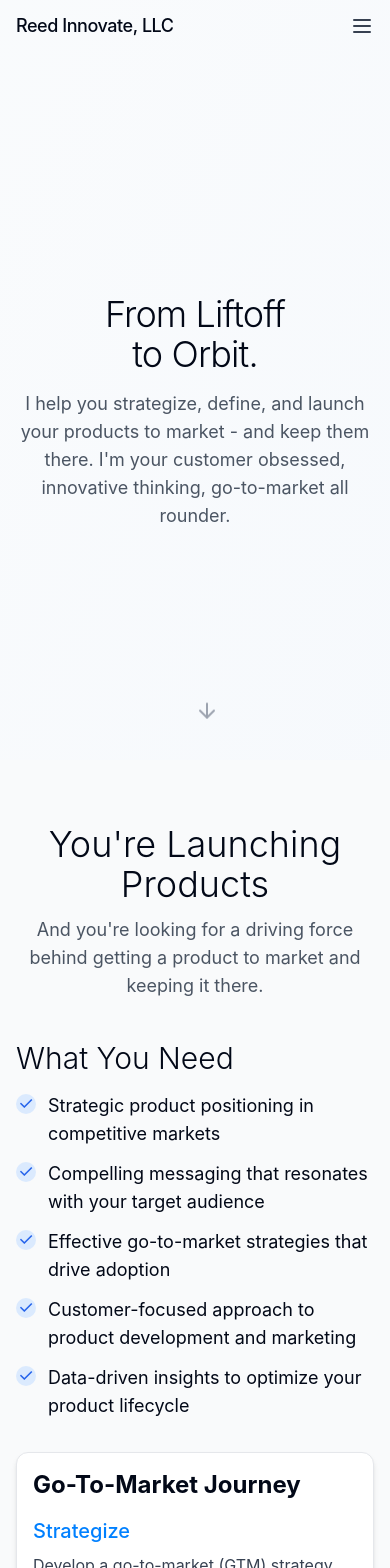
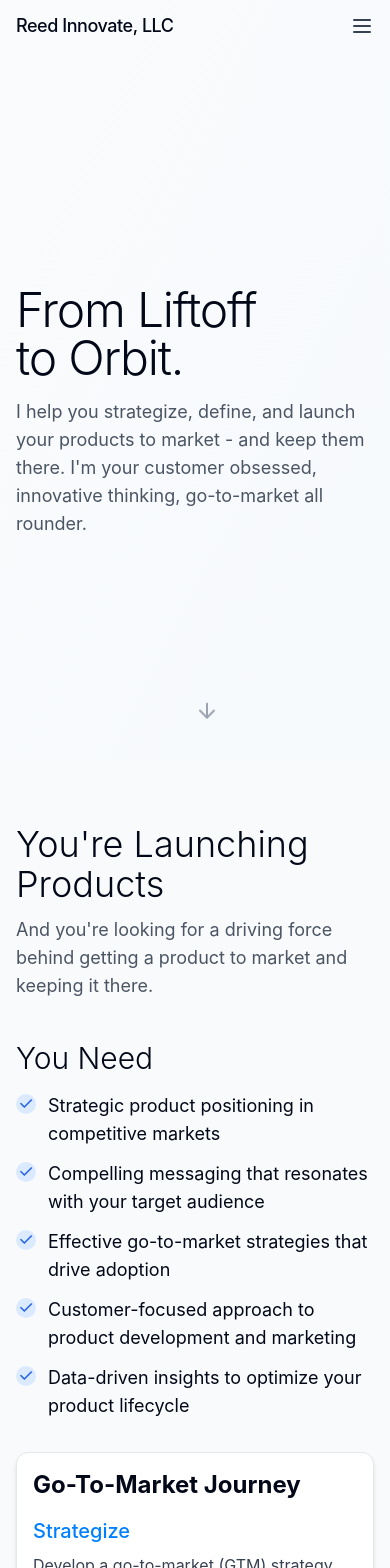
Before and after one commit to ReedInnovate/reedinnovatellc-mainsite, a React (Vite) app: page / in a window 390 px wide. Shown: the top 1568 px of the page. Built offline with nearby package versions, Linux system fonts and the light colour scheme; a web font is replaced by a local one.

Commit message:
Adjust mobile styles and text
- Increase font size of hero title on mobile.
- Change "What You Need" to "You Need" on mobile.
- Left justify titles and descriptions on mobile.
- Ensure consistent animation size in You section.

```diff
--- a/src/components/sections/AboutSection.tsx
+++ b/src/components/sections/AboutSection.tsx
@@ -9,14 +9,14 @@ const AboutSection = () => {
       <div className="container mx-auto px-4 md:px-6">
         <div className="grid grid-cols-1 lg:grid-cols-2 gap-8 md:gap-12 items-center">
           <div className="space-y-4 md:space-y-6 order-2 lg:order-1">
-            <h2 className="section-title text-4xl md:text-5xl text-center lg:text-left">About Hunter Reed</h2>
+            <h2 className="section-title text-4xl md:text-5xl text-left lg:text-left">About Hunter Reed</h2>
             <p className="text-gray-600 leading-relaxed text-lg md:text-xl">
               Motivated self-starter with 7+ years of B2B SaaS experience launching disruptive products and shaping market trends. Proven track record of merging innovative solutions with effective go-to-market strategies, driving measurable business impact for over 2M users and influencing $10M+ in annual recurring revenue.
             </p>
             <p className="text-gray-600 leading-relaxed text-lg md:text-xl">
               Skilled at managing product lifecycles, leading cross-functional teams, and leveraging customer insights to optimize message and positioning.
             </p>
-            <div className="pt-4 flex flex-wrap justify-center lg:justify-start gap-4">
+            <div className="pt-4 flex flex-wrap justify-start gap-4">
               <a
                 href="https://www.linkedin.com/in/hunterjreed"
                 target="_blank"
--- a/src/components/sections/ContactSection.tsx
+++ b/src/components/sections/ContactSection.tsx
@@ -31,9 +31,9 @@ const ContactSection = () => {
   return (
     <AnimatedSection id="contact" className="py-16 md:py-24">
       <div className="container mx-auto px-4 md:px-6">
-        <div className="max-w-3xl mx-auto text-center mb-8 md:mb-16">
+        <div className="max-w-3xl mx-auto text-left md:text-center mb-8 md:mb-16">
           <h2 className="section-title text-4xl md:text-5xl">Contact Me</h2>
-          <p className="section-description mx-auto text-lg md:text-xl">
+          <p className="section-description text-left md:text-center mx-auto text-lg md:text-xl">
             Let's connect and discuss how I can help you achieve your goals. All responses are sent to hunter@reedinnovate.com.
           </p>
         </div>
--- a/src/components/sections/HeroSection.tsx
+++ b/src/components/sections/HeroSection.tsx
@@ -8,11 +8,11 @@ const HeroSection = () => {
 
       <div className="container mx-auto px-4 md:px-6 pt-16 md:pt-20">
         <div className="grid grid-cols-1 lg:grid-cols-2 gap-8 md:gap-12 items-center">
-          <div className="space-y-4 md:space-y-6 text-center lg:text-left">
-            <h1 className="text-4xl sm:text-5xl md:text-6xl lg:text-7xl xl:text-8xl font-light tracking-tight animate-fade-in-left">
+          <div className="space-y-4 md:space-y-6 text-left lg:text-left">
+            <h1 className="text-5xl sm:text-5xl md:text-6xl lg:text-7xl xl:text-8xl font-light tracking-tight animate-fade-in-left">
               From Liftoff <br />to Orbit.
             </h1>
-            <p className="text-lg md:text-xl lg:text-2xl text-gray-600 max-w-lg mx-auto lg:mx-0 animate-fade-in-left" style={{ animationDelay: '200ms' }}>
+            <p className="text-lg md:text-xl lg:text-2xl text-gray-600 max-w-lg lg:mx-0 animate-fade-in-left" style={{ animationDelay: '200ms' }}>
               I help you strategize, define, and launch your products to market - and keep them there. I'm your customer obsessed, innovative thinking, go-to-market all rounder.
             </p>
           </div>
--- a/src/components/sections/WorkingTogetherSection.tsx
+++ b/src/components/sections/WorkingTogetherSection.tsx
@@ -73,9 +73,9 @@ const WorkingTogetherSection = () => {
   return (
     <AnimatedSection id="together" className="bg-gray-50 py-16 md:py-24">
       <div className="container mx-auto px-4 md:px-6">
-        <div className="max-w-3xl mx-auto text-center mb-10 md:mb-16">
+        <div className="max-w-3xl mx-auto text-left md:text-center mb-10 md:mb-16">
           <h2 className="section-title text-4xl md:text-5xl">Let's work together</h2>
-          <p className="section-description mx-auto text-lg md:text-xl">
+          <p className="section-description text-left md:text-center text-lg md:text-xl">
             I can help amplify your product launch—no matter where you are in your product's lifecycle. Whether you need full lifecycle management or targeted support in a specific area, I'm here to drive impact and ensure success.
           </p>
         </div>
--- a/src/components/sections/YouSection.tsx
+++ b/src/components/sections/YouSection.tsx
@@ -60,9 +60,9 @@ const YouSection = () => {
   return (
     <AnimatedSection id="you" className="bg-gray-50 py-16 md:py-24">
       <div className="container mx-auto px-4 md:px-6">
-        <div className="text-center mb-10 md:mb-16">
+        <div className="text-left md:text-center mb-10 md:mb-16">
           <h2 className="section-title text-4xl md:text-5xl">You're Launching Products</h2>
-          <p className="section-description mx-auto text-center text-lg md:text-xl">
+          <p className="section-description text-left md:text-center text-lg md:text-xl">
             And you're looking for a driving force behind getting a product to market and keeping it there.
           </p>
         </div>
@@ -140,7 +140,7 @@ const YouSection = () => {
             </div>
           </div>
           <div className="space-y-4 md:space-y-6 order-1 lg:order-2">
-            <h3 className="text-3xl md:text-4xl font-light">What You Need</h3>
+            <h3 className="text-3xl md:text-4xl font-light">You Need</h3>
             <ul className="space-y-3 md:space-y-4 text-lg md:text-xl">
               {[
                 "Strategic product positioning in competitive markets",
```
